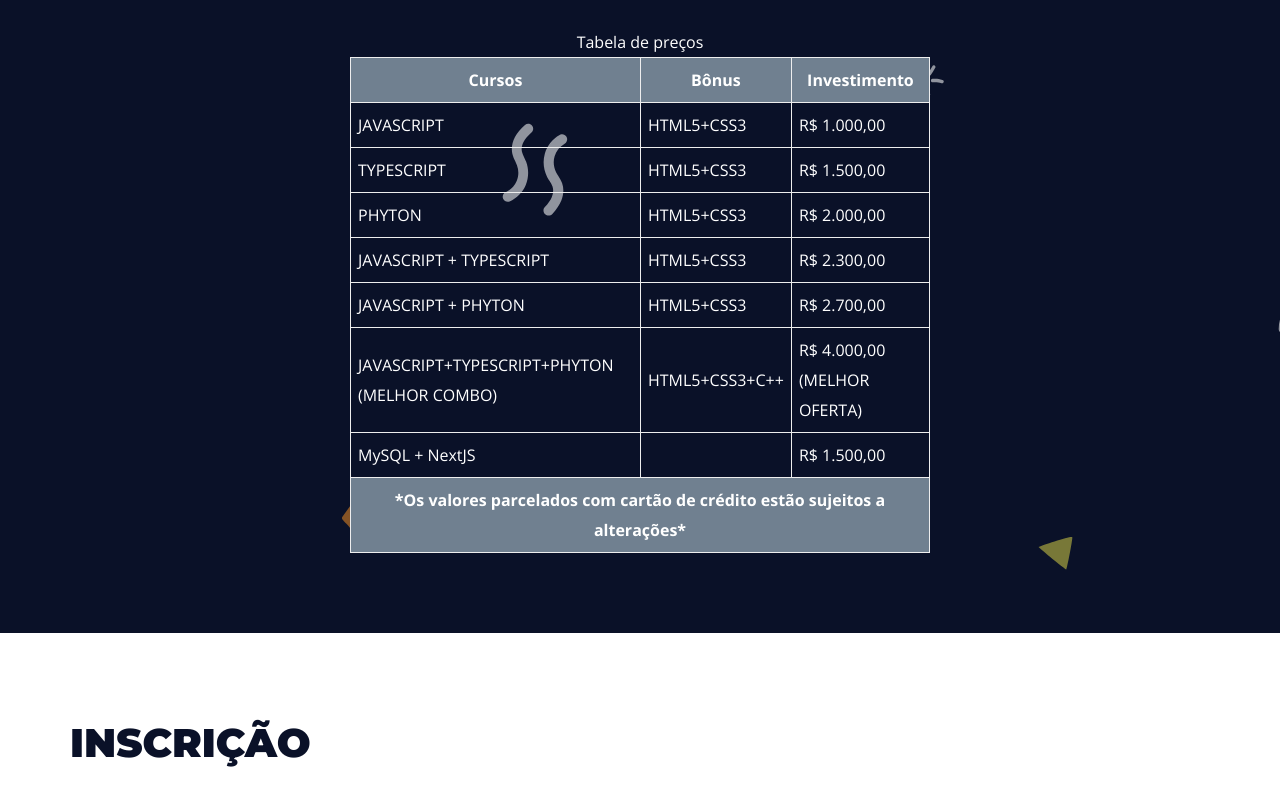
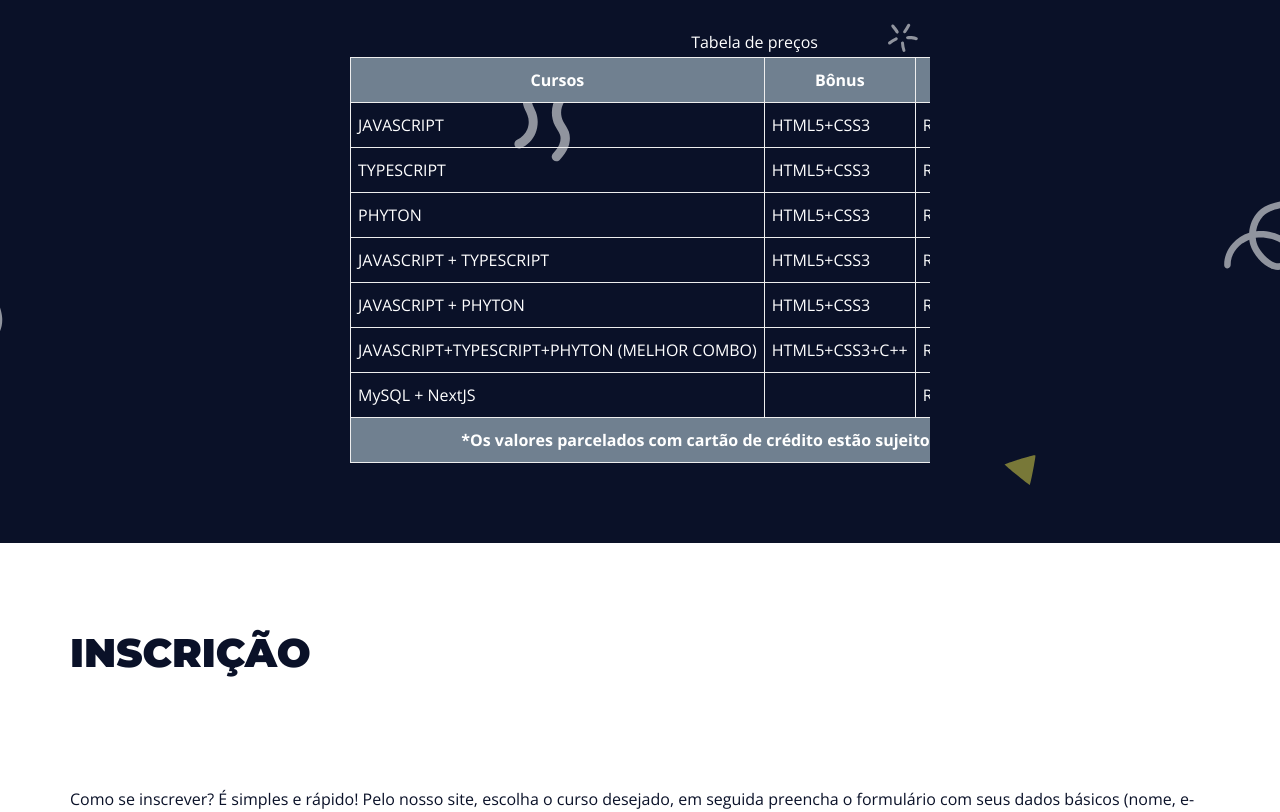
Before and after one commit to Ayerb/PerformSchool, a plain HTML site: page index.html in a window 1280 px wide. Shown: the part 11188-12000 px from the top of the page. Drawn offline with nearby package versions, Linux system fonts and the light colour scheme.

Commit message:
Update elements.css

```diff
--- a/assets/css/elements.css
+++ b/assets/css/elements.css
@@ -15,6 +15,7 @@
 html {
    font-size: 62.5%;
    scroll-behavior: smooth;
+   overflow-x: hidden;
 }
 
 body {
@@ -22,6 +23,7 @@ body {
    font-size: 1.6rem;
    color: var(--primary-color);
    line-height: 1.5;
+   overflow-x: hidden;
 }
 
 h1, h2, h3, h4, h5, h6 {
@@ -32,17 +34,13 @@ a {
    text-decoration: none;
 }
 
-.responsive-table {
-   overflow: hidden;
-   overflow-x: auto;
-}
-
 table {
    width: 100%;
    border-collapse: collapse;
 }
 
 table td, table th {
+   white-space: nowrap;
    padding: 0.7rem;
    text-align: left;
    border: 0.1rem solid var(--light-gray-color);
```
